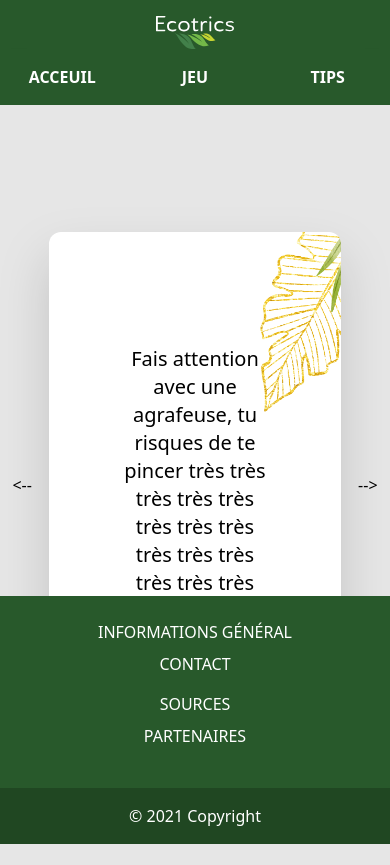
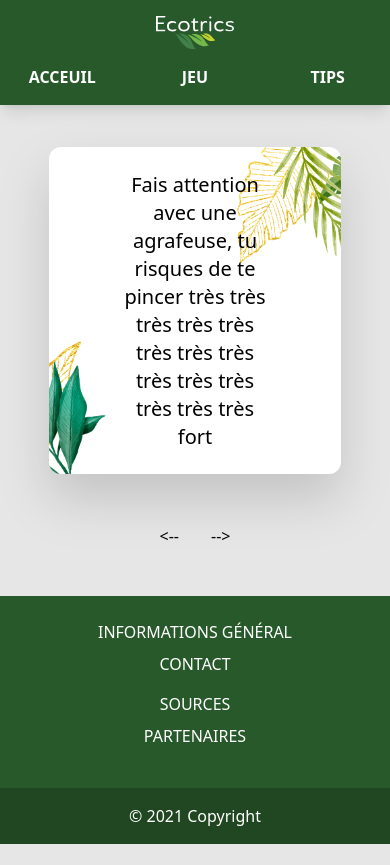
Before and after one commit to TheoArnal/Tp-Quiz-Angular, an Angular app: page /tips in a window 390 px wide. After the commit the page ends 844 px from the top, so only its background shows below. Built offline with nearby package versions, Linux system fonts and the light colour scheme.

Commit message:
fix: tips + responsive

```diff
--- a/src/app/app.component.html
+++ b/src/app/app.component.html
@@ -3,15 +3,17 @@
 <head>
   <meta charset="UTF-8">
   <meta name="viewport" content="width=device-width, initial-scale=1.0">
+  <title>Ecotrics</title>
   <script src="https://cdn.tailwindcss.com"></script>
 </head>
+<body class="min-h-[100vh] h-0 flex flex-col justify-between">
 
 <app-header></app-header>
+<div class="flex-1">
+  <router-outlet></router-outlet>
+</div>
+<app-footer></app-footer>
 
-<body>
-  <router-outlet></router-outlet>
 </body>
 
-<app-footer></app-footer>
-
 </html>
--- a/src/app/footer/footer.component.html
+++ b/src/app/footer/footer.component.html
@@ -1,4 +1,4 @@
-<footer class="bg-primary text-center lg:text-left bottom-0 absolute w-full">
+<footer class="bg-primary text-center lg:text-left w-full">
     <div class="p-6 text-white w-full m-0">
       <div class="grid lg:grid-cols-2 md:gap-4 w-fu4">
         <div class="mb-2 md:mb-0">
--- a/src/app/tips/tips.component.html
+++ b/src/app/tips/tips.component.html
@@ -1,9 +1,13 @@
-<div class="h-[90vh] flex content-center items-center color">
-  <button class="m-auto p-2" (click)="moveCursor('backward')"><--</button>
+<div class="h-full flex flex-col content-center items-center color">
+  <button class="m-auto p-2 hidden md:block" (click)="moveCursor('backward')"><--</button>
   <div class="drop-shadow-2xl h-2/3 w-3/4 m-auto flex justify-center items-center text-xl
    bg-center bg-white rounded-xl bg-cover"
-  [style.background-image]="currentBg">
-    <p class="w-1/2 text-center">{{generated[currentCardIndex]}}</p>
+       [style.background-image]="currentBg">
+    <p class="w-1/2 text-center flex flex-col">{{generated[currentCardIndex]}}</p>
   </div>
-  <button class="m-auto p-2" (click)="moveCursor('forward')">--></button>
+  <div class="flex pb-10 gap-4">
+    <button class="m-auto p-2 block md:hidden" (click)="moveCursor('backward')"><--</button>
+    <button class="m-auto p-2 block md:hidden" (click)="moveCursor('forward')">--></button>
+  </div>
+  <button class="m-auto p-2 hidden md:block" (click)="moveCursor('forward')">--></button>
 </div>
```
